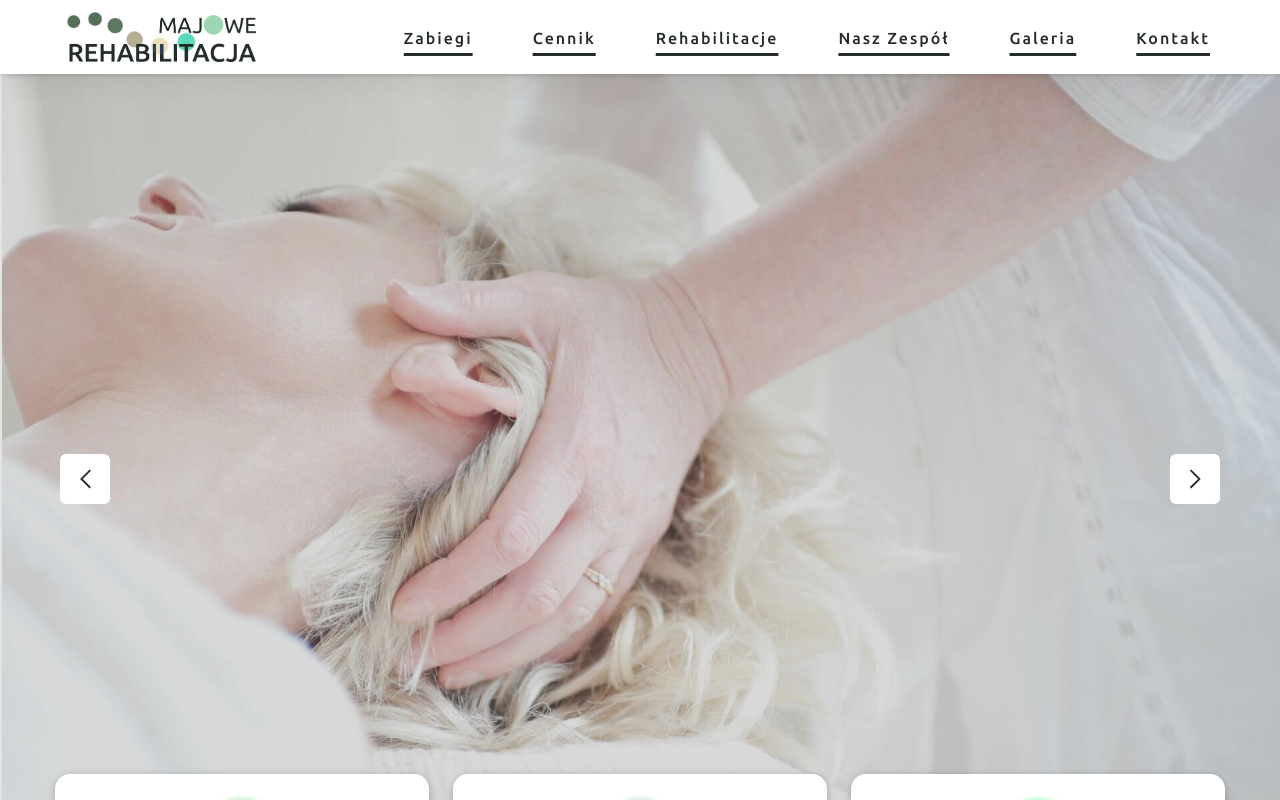
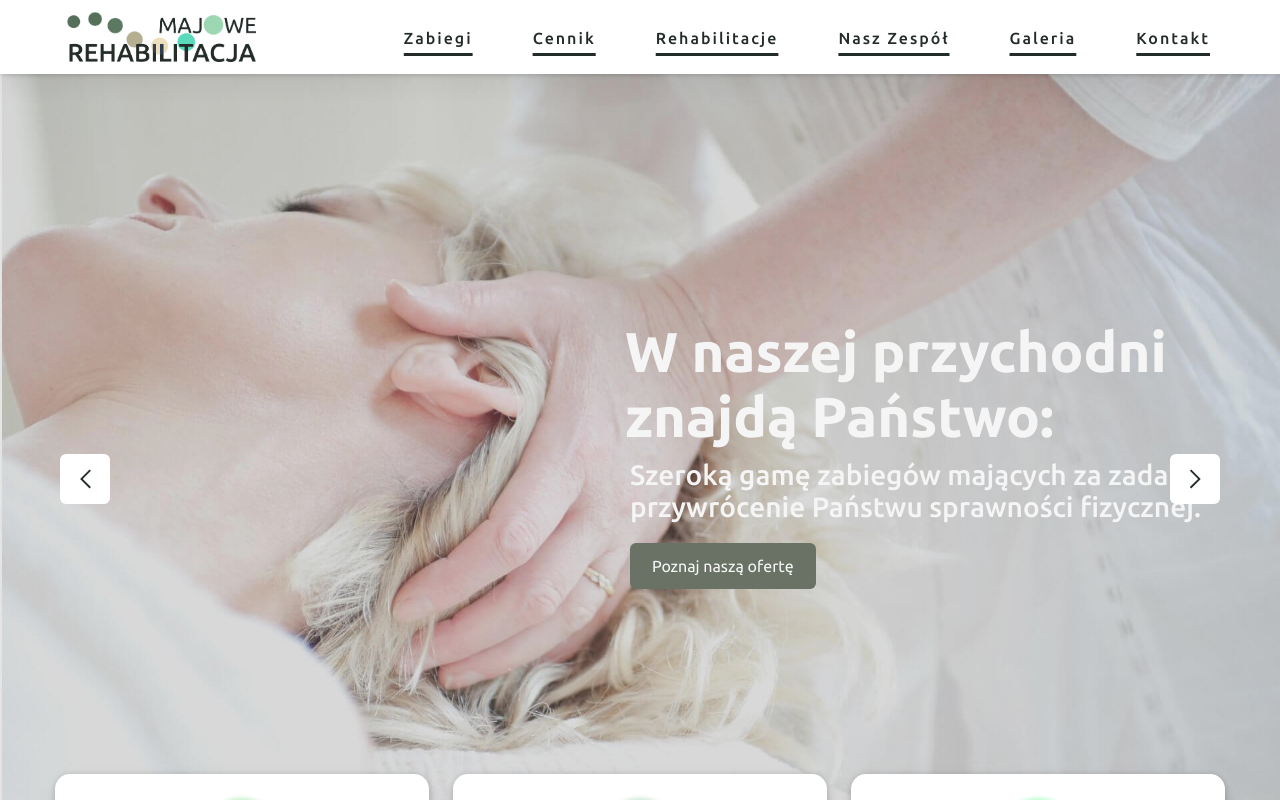
Before and after one commit to WojciechLamperski/Rehabilitation-Clinic, a Next.js app: page / in a window 1280 px wide. Both pictures are taken after a click on the button 1195 px from the left and 479 px from the top of the page. Shown: the top 800 px of the page. Built offline with nearby package versions, Linux system fonts and the light colour scheme.

Commit message:
slides work

```diff
--- a/src/app/page.tsx
+++ b/src/app/page.tsx
@@ -37,7 +37,7 @@ export default function Home() {
       <img className="carousel__img carousel__img--2" alt="kobieta będąca w trakcie sesji chiropraktycznej (widoczna jest jej głowa oraz ręce osoby wykonującej zabieg)" src="/img/home/masage3.jpg" />
 
       <div className="carousel__jumbotron jumbotron">
-          <div className="jumbotron__wrapper jumbotron__wrapper--whitesmoke">
+          <div className={index===1 ? "jumbotron__wrapper jumbotron__wrapper--whitesmoke inAnimation" : "jumbotron__wrapper jumbotron__wrapper--whitesmoke"}>
           <div className="carousel__title">
               W naszej przychodni znajdą Państwo:
           </div>
@@ -58,7 +58,7 @@ export default function Home() {
       <div className="carousel__overlay"></div>
 
       <div className="carousel__jumbotron">
-          <div className="jumbotron__wrapper">
+          <div className={index===2 ? "jumbotron__wrapper inAnimation" : "jumbotron__wrapper"}>
           <div className="carousel__title">
               Zapraszamy Państwa do kontaktu!
           </div>
```
